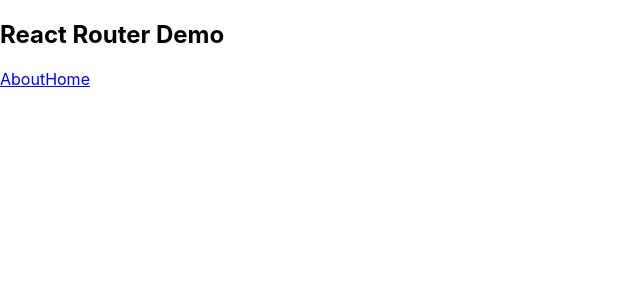
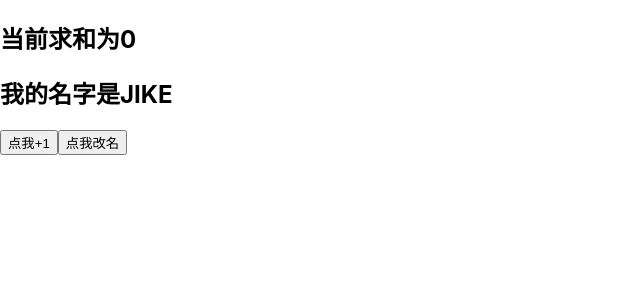
Before and after one commit to lulin-code/first_react_app, a React (Create React App) app: page / in a window 1280 px wide. Shown: the top 300 px of the page, without its empty margins (0-640 px from the left). Built offline with nearby package versions, Linux system fonts and the light colour scheme.

Commit message:
扩展3——stateHook

```diff
--- a/src/App.js
+++ b/src/App.js
@@ -1,7 +1,7 @@
 /*
  * @Author: your name
  * @Date: 2021-06-16 19:25:58
- * @LastEditTime: 2021-07-01 18:27:22
+ * @LastEditTime: 2021-07-02 09:44:12
  * @LastEditors: Please set LastEditors
  * @Description: In User Settings Edit
  * @FilePath: /first_react_app/src/App.js
@@ -10,7 +10,7 @@
 // 创建“外壳”组件APP
 import React, { Component } from 'react'
 import { BrowserRouter } from 'react-router-dom'
-import Demo from './components/2_lazyLoad/index.jsx'
+import Demo from './components/3_hooks/index.jsx'
 
 export default class APP extends Component {
   render() {
--- /dev/null
+++ b/src/components/3_hooks/index.jsx
@@ -0,0 +1,40 @@
+/* eslint-disable react-hooks/rules-of-hooks */
+/* eslint-disable no-undef */
+import React, { Component } from 'react'
+
+// 类组件
+// export default class Demo extends Component {
+//   state = {count:0}
+//   add = ()=> {
+//     this.setState((state)=> ({count:state.count + 1}))
+//   }
+//   render() {
+//     return (
+//       <div>
+//         <h2>当前求和为{this.state.count}</h2>
+// 				<button onClick={this.add}>点我+1</button>
+//       </div>
+//     )
+//   }
+// }
+
+function Demo() {
+  const [count,setCount] = React.useState(0)
+  const [name,setName] = React.useState('JIKE')
+  const add = () => {
+    setCount(count + 1)
+  }
+  const changeName =()=> {
+    setName('make')
+  }
+  return(
+     <div>
+      <h2>当前求和为{count}</h2>
+      <h2>我的名字是{name}</h2>
+			<button onClick={add}>点我+1</button>
+      <button onClick={changeName}>点我改名</button>
+     </div>
+  )
+}
+
+export default Demo
```
